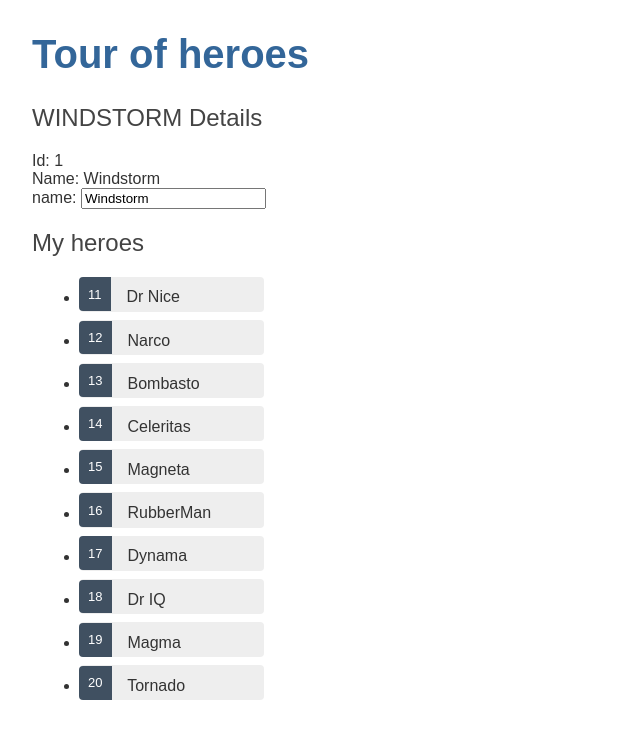
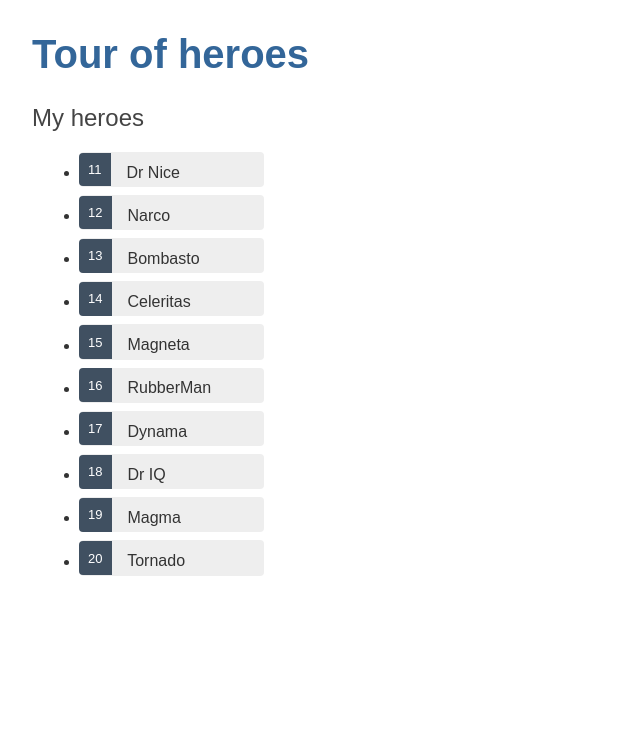
Before and after one commit to jhon-swai/angular-tour-of-heroes, an Angular app: page / in a window 1280 px wide. Shown: the top 738 px of the page, without its empty margins (0-640 px from the left). Built offline with nearby package versions, Linux system fonts and the light colour scheme.

Commit message:
binding an event on the heroes

```diff
--- a/src/app/heroes/heroes.component.html
+++ b/src/app/heroes/heroes.component.html
@@ -1,24 +1,37 @@
-<h2>{{hero.name | uppercase}} Details</h2>
+<!-- <h2>{{selectedHero.name | uppercase}} Details</h2>
 <div>
   <span>Id: </span>
-  {{hero.id}}
+  {{selectedHero.id}}
 </div>
 <div>
   <span>Name: </span>
-  {{hero.name}}
+  {{selectedHero.name}}
 </div>
 <div>
   <label>name:
-    <input [(ngModel)]="hero.name" placeholder="name">
+    <input [(ngModel)]="selectedHero.name" placeholder="name">
   </label>
-</div>
+</div> -->
 
 <!-- The list of heroes heroes part  -->
 <div class="heroes">
   <h2>My heroes</h2>
   <ul>
-    <li *ngFor="let hero of heroes" (click)="onSelect(hero)">
-      <span class="badge">{{hero.id}}</span> {{hero.name}}
+    <li *ngFor="let selectedHero of heroes" (click)="onSelect(selectedHero)">
+      <span class="badge">{{selectedHero.id}}</span> {{selectedHero.name}}
     </li>
   </ul>
 </div>
+
+<!-- Heroes details -->
+<div *ngIf="selectedHero">
+  <h2>{{selectedHero.name | uppercase}} Details</h2>
+  <div >
+    <span>id: </span>{{selectedHero.id}}
+  </div>
+  <div>
+    <label>name:
+      <input [(ngModel)]='selectedHero.name' placeholder="name">
+    </label>
+  </div>
+</div>
--- a/src/app/heroes/heroes.component.ts
+++ b/src/app/heroes/heroes.component.ts
@@ -9,11 +9,19 @@
   styleUrls: ['./heroes.component.css']
 })
 export class HeroesComponent implements OnInit {
-  hero: Hero ={
-    id :1,
-    name: 'Windstorm'
-  };
+  // Renaming the property
+  // hero: Hero ={
+  //   id :1,
+  //   name: 'Windstorm'
+  // };
+  selectedHero: Hero;
   heroes = HEROES;
+  // Method to handle selected hero
+  onSelect(hero: Hero): void{
+    this.selectedHero = hero;
+
+  }
+
 
   constructor() { }
 
```
